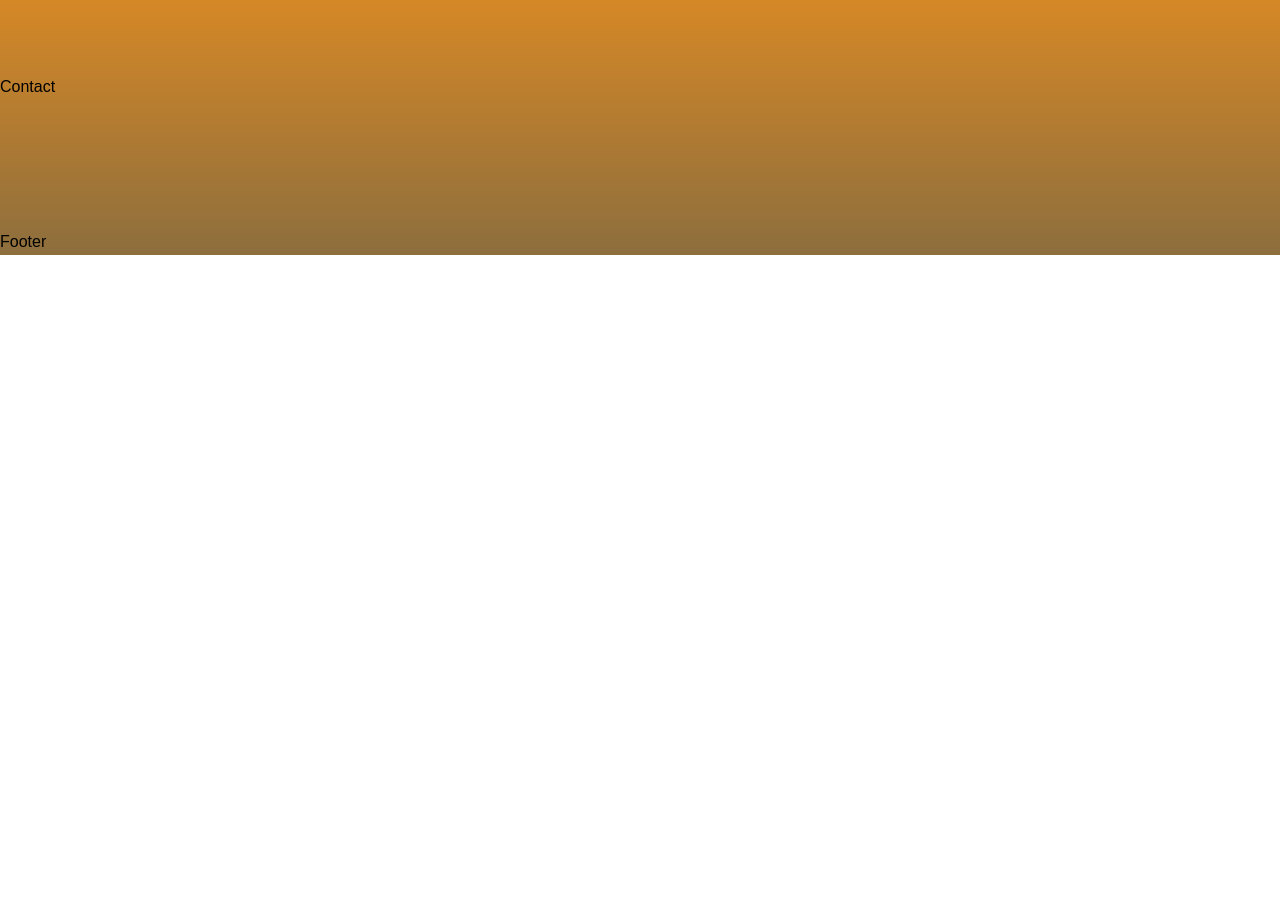
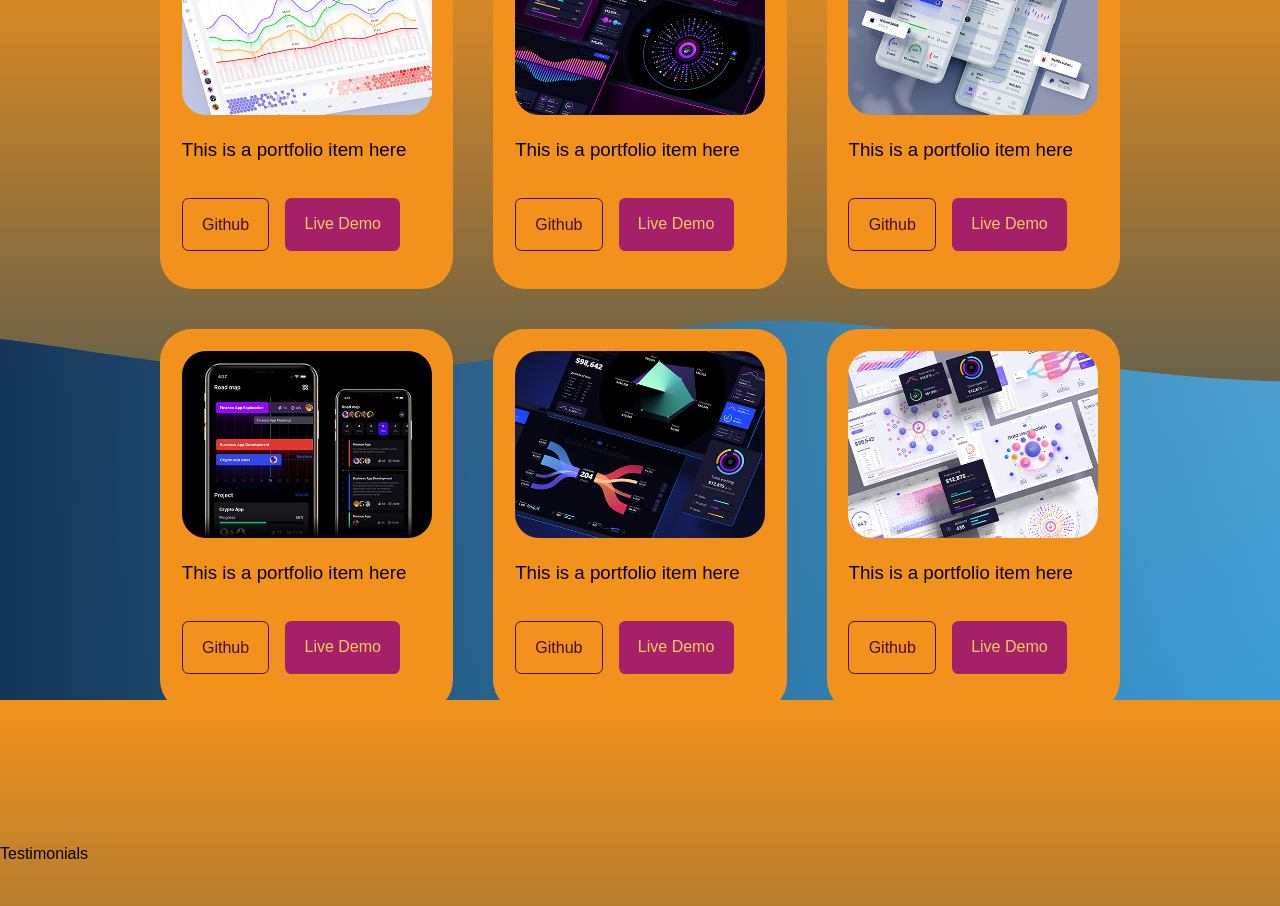
Before and after one commit to imBadAlpha/my-website, a React (Create React App) app: page / in a window 1280 px wide. Shown: the part 3300-4206 px from the top of the page. Before the commit the page ends 3555 px from the top, so only its background shows below. Built offline with nearby package versions, Linux system fonts and the light colour scheme; a web font is replaced by a local one.

Commit message:
Finished portfolio components

```diff
--- a/src/components/portfolio/Portfolio.jsx
+++ b/src/components/portfolio/Portfolio.jsx
@@ -1,9 +1,87 @@
 import React from 'react'
 import './portfolio.css'
+import IMG1 from '../../assets/images/portfolio1.jpg'
+import IMG2 from '../../assets/images/portfolio2.jpg'
+import IMG3 from '../../assets/images/portfolio3.jpg'
+import IMG4 from '../../assets/images/portfolio4.jpg'
+import IMG5 from '../../assets/images/portfolio5.png'
+import IMG6 from '../../assets/images/portfolio6.jpg'
 
 const Portfolio = () => {
   return (
-    <section id='portfolio'>Portfolio</section >
+    <section id='portfolio'>
+      <h5>My Recent Work</h5>
+      <h2>Portfolio</h2>
+
+      <div className='container portfolio__container'>
+        <article className='portfolio__item'>
+          <div className='portfolio__item-image'>
+            <img src={IMG1} alt="" />
+          </div>
+          <h3>This is a portfolio item here</h3>
+          <div className='portfolio__item-cta'>
+            <a href="https://github.com/imBadAlpha" className='btn' >Github</a>
+            <a href="#" className='btn btn-primary'>Live Demo</a>
+          </div>
+        </article>
+
+        <article className='portfolio__item'>
+          <div className='portfolio__item-image'>
+            <img src={IMG2} alt="" />
+          </div>
+          <h3>This is a portfolio item here</h3>
+          <div className='portfolio__item-cta'>
+            <a href="https://github.com/imBadAlpha" className='btn' >Github</a>
+            <a href="#" className='btn btn-primary'>Live Demo</a>
+          </div>
+        </article>
+
+        <article className='portfolio__item'>
+          <div className='portfolio__item-image'>
+            <img src={IMG3} alt="" />
+          </div>
+          <h3>This is a portfolio item here</h3>
+          <div className='portfolio__item-cta'>
+            <a href="https://github.com/imBadAlpha" className='btn' >Github</a>
+            <a href="#" className='btn btn-primary'>Live Demo</a>
+          </div>
+        </article>
+
+        <article className='portfolio__item'>
+          <div className='portfolio__item-image'>
+            <img src={IMG4} alt="" />
+          </div>
+          <h3>This is a portfolio item here</h3>
+          <div className='portfolio__item-cta'>
+            <a href="https://github.com/imBadAlpha" className='btn' >Github</a>
+            <a href="#" className='btn btn-primary'>Live Demo</a>
+          </div>
+        </article>
+
+        <article className='portfolio__item'>
+          <div className='portfolio__item-image'>
+            <img src={IMG5} alt="" />
+          </div>
+          <h3>This is a portfolio item here</h3>
+          <div className='portfolio__item-cta'>
+            <a href="https://github.com/imBadAlpha" className='btn' >Github</a>
+            <a href="#" className='btn btn-primary'>Live Demo</a>
+          </div>
+        </article>
+
+        <article className='portfolio__item'>
+          <div className='portfolio__item-image'>
+            <img src={IMG6} alt="" />
+          </div>
+          <h3>This is a portfolio item here</h3>
+          <div className='portfolio__item-cta'>
+            <a href="https://github.com/imBadAlpha" className='btn' >Github</a>
+            <a href="#" className='btn btn-primary'>Live Demo</a>
+          </div>
+        </article>
+      </div>
+
+    </section >
   )
 }
 
--- a/src/components/portfolio/portfolio.css
+++ b/src/components/portfolio/portfolio.css
@@ -0,0 +1,49 @@
+.portfolio__container {
+    display: grid;
+    grid-template-columns: repeat(3, 1fr);
+    gap: 2.5rem;
+}
+
+.portfolio__item {
+    background: var(--color-bg-variant);
+    padding: 1.3rem;
+    border-radius: 2rem;
+    border: 1px solid transparent;
+    transition: var(--transition);
+}
+
+.portfolio__item:hover {
+    border-color: var(--color-primary);
+    background: var(--color-bg);
+}
+
+.portfolio__item-image {
+    border-radius: 1.5rem;
+    overflow: hidden;
+}
+
+.portfolio__item h3 {
+    margin: 1.2rem 0 2rem;
+}
+
+.portfolio__item-cta {
+    display: flex;
+    gap: 1rem;
+    margin-bottom: 1rem;
+}
+
+/* ============= Media Queries (Medium Devices) ============== */
+@media screen and (max-width: 1024px) {
+    .portfolio__container {
+        grid-template-columns: 1fr 1fr;
+        gap: 1.2rem;
+    }
+}
+
+/* ============= Media Queries (Small Devices) ============== */
+@media screen and (max-width: 600px) {
+    .portfolio__container {
+        grid-template-columns: 1fr;
+        gap: 1rem;
+    }
+}
--- a/src/components/services/services.css
+++ b/src/components/services/services.css
@@ -26,7 +26,7 @@
 }
 
 .service__head h3 {
-    color: var(--color-bg-variant);
+    color: var(--color-bg);
     font-size: 1rem;
     text-align: center;
 }
```
